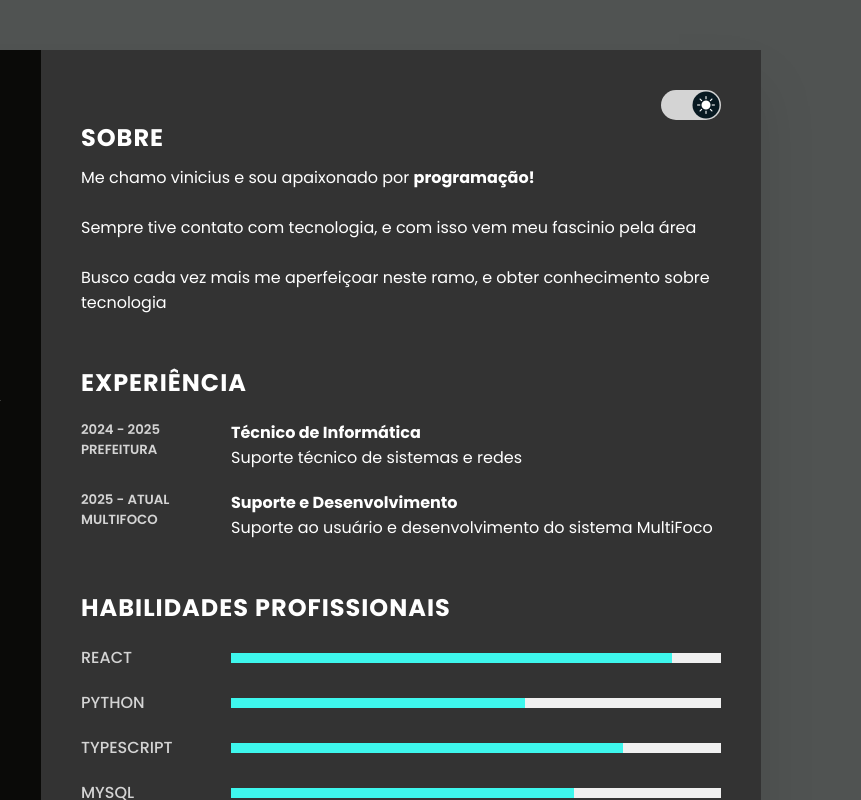
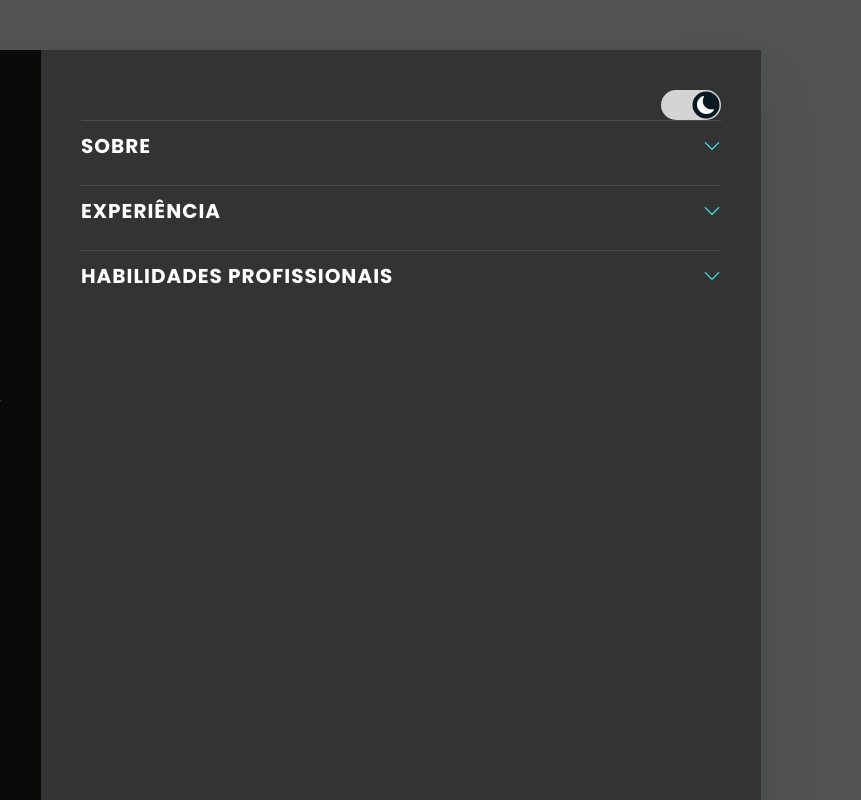
Before and after one commit to ViniciusFantin/curriculo-interativo, a plain HTML site: page curriculo/index.html in a window 1280 px wide. Both pictures are taken after a click on the element 1110 px from the left and 105 px from the top of the page. Shown: the top 800 px of the page, 419-1280 px from the left. Drawn offline with nearby package versions, Linux system fonts and the light colour scheme.

Commit message:
feat - collapse menu

```diff
--- a/curriculo/index.html
+++ b/curriculo/index.html
@@ -113,13 +113,27 @@
         <div class="light-dark-mode">
           <div class="trilho" id="trilho">
             <div class="indicador">
-              <i class="bi bi-brightness-high-fill"></i>
+              <i id="icone" class="bi bi-brightness-high-fill"></i>
             </div>
           </div>
         </div>
         <script src="script.js"></script>
-        <div class="about">
+        <div class="accordion">
+          <button
+            class="accordion-header"
+            aria-expanded="false"
+            aria-controls="panel-sobre"
+            id="accordion-sobre"
+          >
             <h2 class="title2">Sobre</h2>
+            <i class="bi bi-chevron-down chevron" aria-hidden="true"></i>
+          </button>
+          <div
+            class="accordion-panel"
+            id="panel-sobre"
+            role="region"
+            aria-labelledby="accordion-sobre"
+          >
             <p>
               Me chamo vinicius e sou apaixonado por <b>programação!</b>
               <br /><br />Sempre tive contato com tecnologia, e com isso vem meu
@@ -127,8 +141,23 @@
               neste ramo, e obter conhecimento sobre tecnologia
             </p>
           </div>
-        <div class="about">
+        </div>
+        <div class="accordion">
+          <button
+            class="accordion-header"
+            aria-expanded="false"
+            aria-controls="panel-exp"
+            id="accordion-exp"
+          >
             <h2 class="title2">Experiência</h2>
+            <i class="bi bi-chevron-down chevron" aria-hidden="true"></i>
+          </button>
+          <div
+            class="accordion-panel"
+            id="panel-exp"
+            role="region"
+            aria-labelledby="accordion-exp"
+          >
             <div class="box">
               <div class="year_company">
                 <h5>2024 - 2025</h5>
@@ -150,36 +179,49 @@
               </div>
             </div>
           </div>
-        <div class="about skills">
+        </div>
+        <div class="accordion">
+          <button
+            class="accordion-header"
+            aria-expanded="false"
+            aria-controls="panel-skills"
+            id="accordion-skills"
+          >
             <h2 class="title2">Habilidades Profissionais</h2>
+            <i class="bi bi-chevron-down chevron" aria-hidden="true"></i>
+          </button>
+
+          <div
+            class="accordion-panel"
+            id="panel-skills"
+            role="region"
+            aria-labelledby="accordion-skills"
+          >
+            <div class="skills">
               <div class="box">
                 <h4>React</h4>
-            <div class="percent">
-              <div style="width: 90%"></div>
-            </div>
+                <div class="percent"><div style="width: 90%"></div></div>
               </div>
               <div class="box">
                 <h4>Python</h4>
-            <div class="percent">
-              <div style="width: 60%"></div>
-            </div>
+                <div class="percent"><div style="width: 60%"></div></div>
               </div>
               <div class="box">
                 <h4>TypeScript</h4>
-            <div class="percent">
-              <div style="width: 80%"></div>
-            </div>
+                <div class="percent"><div style="width: 80%"></div></div>
               </div>
               <div class="box">
                 <h4>MySQL</h4>
-            <div class="percent">
-              <div style="width: 70%"></div>
-            </div>
+                <div class="percent"><div style="width: 70%"></div></div>
               </div>
               <div class="box">
                 <h4>PHP</h4>
-            <div class="percent">
-              <div style="width: 70%"></div>
+                <div class="percent"><div style="width: 70%"></div></div>
+              </div>
+              <div class="box">
+                <h4>JavaScrit</h4>
+                <div class="percent"><div style="width: 80%"></div></div>
+              </div>
             </div>
           </div>
         </div>
--- a/curriculo/script.js
+++ b/curriculo/script.js
@@ -14,3 +14,46 @@ trilho.addEventListener("click", () => {
     icone - classList.add("bi-brightness-high-fill");
   }
 });
+
+// fazendo a parte do controlador do "colapse"
+
+function setPanelHeight(panel, expanded) {
+  if (!panel) return;
+  if (expanded) {
+    panel.style.maxHeight = panel.scrollHeight + "px";
+  } else {
+    panel.style.maxHeight = "0px";
+  }
+}
+
+function initAccordion() {
+  const headers = document.querySelectorAll(".accordion-header");
+  headers.forEach((header) => {
+    const panelId = header.getAttribute("aria-controls");
+    const panel = document.getElementById(panelId);
+
+    // iniciando "fechado"
+    header.setAttribute("aria-expanded", "false");
+    setPanelHeight(panel, false);
+
+    header.addEventListener("click", () => {
+      const isExpanded = header.getAttribute("aria-expanded") === "true";
+      header.setAttribute("aria-expanded", String(!isExpanded));
+      setPanelHeight(panel, !isExpanded);
+    });
+  });
+
+  window.addEventListener("resize", () => {
+    document
+      .querySelectorAll(".accordion-header[aria-expanded='true']")
+      .forEach((header) => {
+        const panel = document.getElementById(
+          header.getAttribute("aria-controls")
+        );
+        setPanelHeight(panel, true);
+      });
+  });
+}
+//  chamada para o dom depois que resgata os elementos
+
+document.addEventListener("DOMContentLoaded", initAccordion);
--- a/curriculo/style.css
+++ b/curriculo/style.css
@@ -456,15 +456,77 @@ body.dark .interest ul li {
   .profile_text h2 {
     letter-spacing: -1px;
   }
+}
 
-  /*
-    body {
-        visibility: hidden;
-    }
-    #section-to-print {
-        visibility: visible;
-        position: absolute;
-        left: 0;
-        top: 0;
-    } */
+.accordion {
+  margin-bottom: 24px;
+  border-top: 1px solid rgba(0, 0, 0, 0.08);
+  padding-top: 10px;
 }
+
+body.dark .accordion {
+  border-top-color: rgba(255, 255, 255, 0.12);
+}
+
+.accordion-header {
+  /* tira visual de botão */
+  appearance: none;
+  -webkit-appearance: none;
+  background: transparent;
+  border: 0;
+  padding: 0; /* sem padding de container */
+  margin: 0;
+  width: 100%;
+
+  /* layout título + ícone */
+  display: flex;
+  align-items: center;
+  justify-content: space-between;
+  cursor: pointer;
+  text-align: left;
+}
+
+.accordion-header .title2 {
+  margin: 0; /* gruda o título na borda superior */
+}
+
+.accordion-header .chevron {
+  font-size: 18px;
+  transition: transform 0.25s ease;
+  flex-shrink: 0;
+  margin-left: 8px;
+}
+
+.chevron {
+  color: #3ef7ed;
+}
+
+/* gira o ícone quando aberto */
+.accordion-header[aria-expanded="true"] .chevron {
+  transform: rotate(180deg);
+}
+
+.accordion-header:focus-visible {
+  outline: 2px solid #3ef7ed;
+  outline-offset: 2px;
+}
+
+/* painel colapsável que empurra conteúdo para baixo */
+.accordion-panel {
+  overflow: hidden;
+  max-height: 0;
+  transition: max-height 0.3s ease;
+}
+
+/* espaço do conteúdo interno quando aberto */
+.accordion-panel > *:first-child {
+  margin-top: 10px;
+}
+
+/* expande tudo */
+@media print {
+  .accordion-panel {
+    max-height: none !important;
+    overflow: visible !important;
+  }
+}
```
Lines whose indentation alone changed are shown as unchanged.
